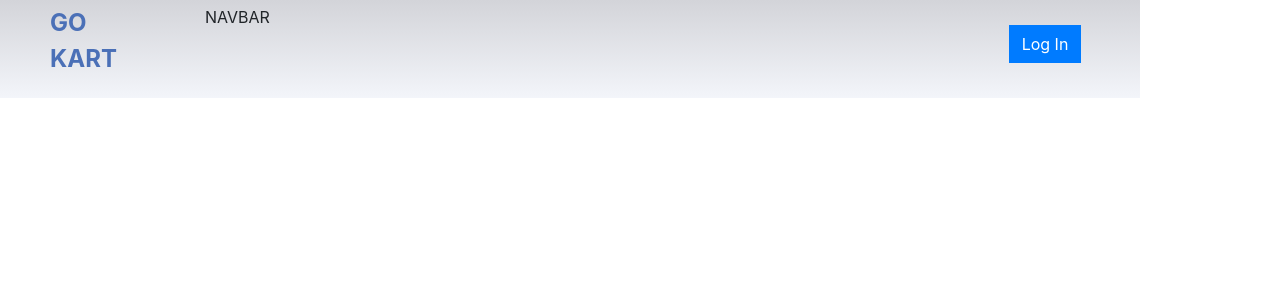
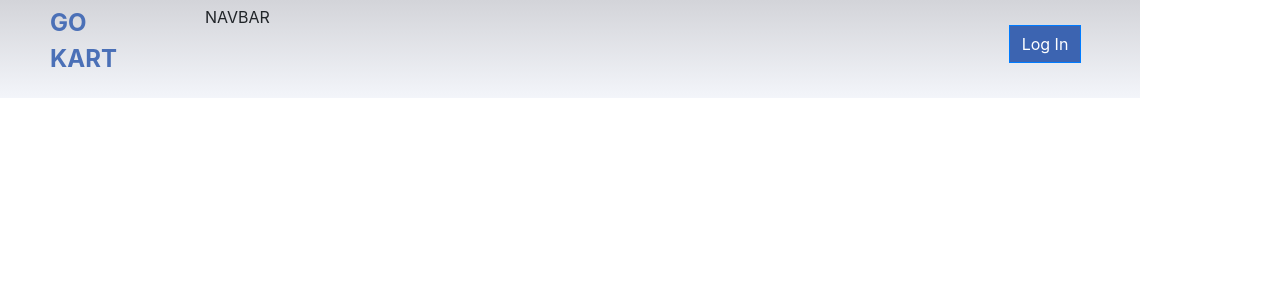
Before and after one commit to Bogdan00766/Car-Rental-Yii-framework-web-app, a PHP site: page / in a window 1280 px wide. Shown: the top 300 px of the page. Run offline with PHP 8.4, Linux system fonts and the light colour scheme; some libraries are stand-ins or nearby versions.

Commit message:
changed login button style

```diff
--- a/Stage2/css/style.css
+++ b/Stage2/css/style.css
@@ -20,4 +20,5 @@
 
 .btn-primary{
     border-radius: 0;
+    background-color: rgb(60,100,177);
 }
```
